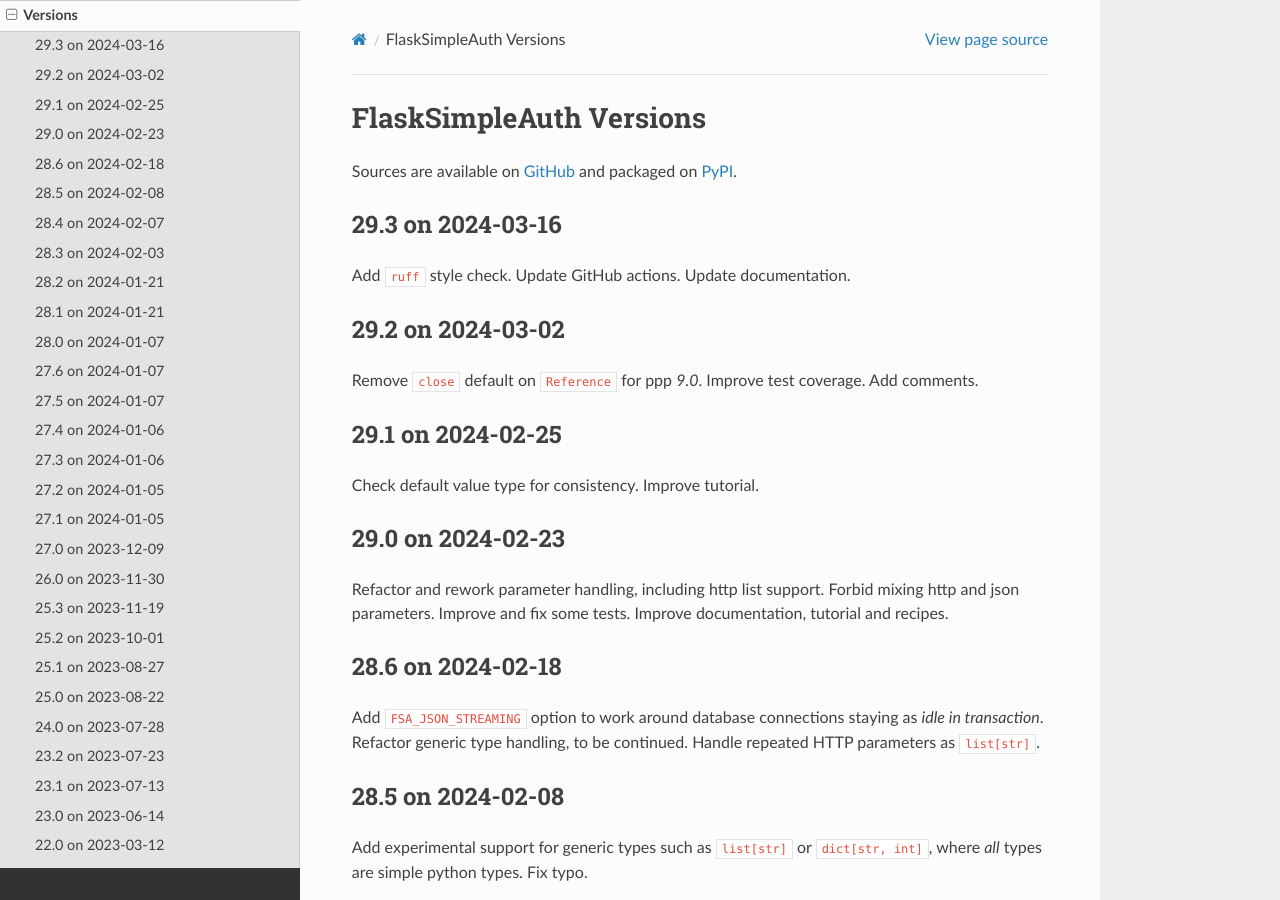
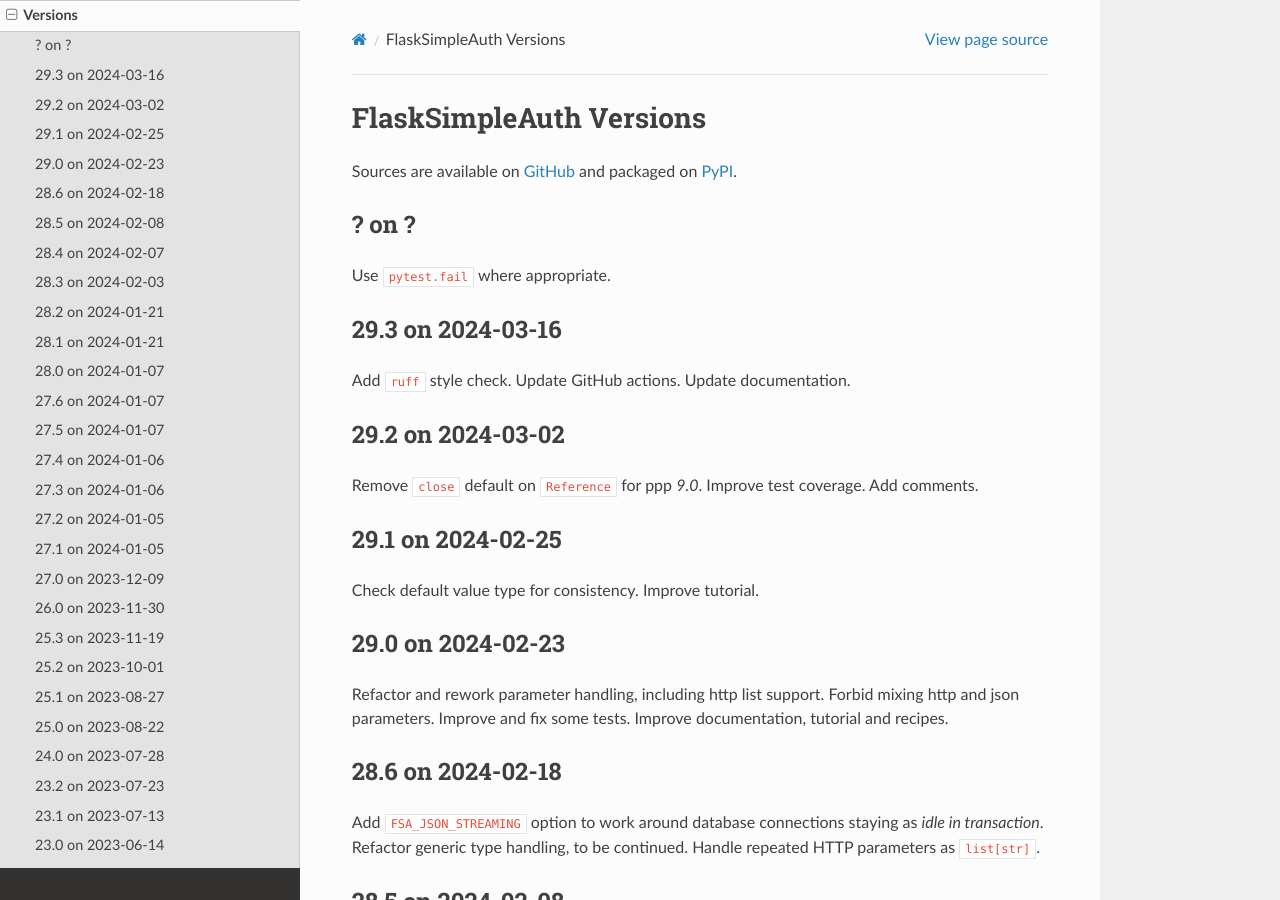
Before and after one commit to zx80/flask-simple-auth, a Sphinx documentation site: the page built from docs/VERSIONS.md, in a window 1280 px wide and 900 px high. Built offline with Sphinx 7.4.7 and the Read the Docs theme 2.0.0, drawn with Linux system fonts in a browser that asks for light colours; pages that are not in the unit, such as notebooks, are missing from menus.

Commit message:
use pytest.fail

```diff
--- a/docs/VERSIONS.md
+++ b/docs/VERSIONS.md
@@ -2,6 +2,10 @@
 
 Sources are available on [GitHub](https://github.com/zx80/flask-simple-auth)
 and packaged on [PyPI](https://pypi.org/project/FlaskSimpleAuth/).
+
+## ? on ?
+
+Use `pytest.fail` where appropriate.
 
 ## 29.3 on 2024-03-16
 
```
Also changed, not shown: 1 other file.
